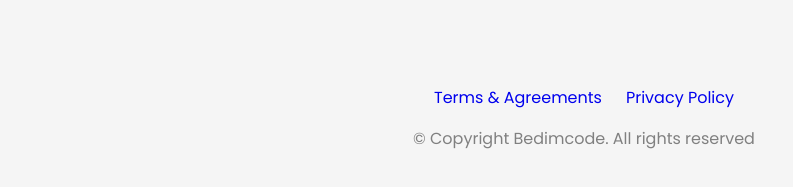
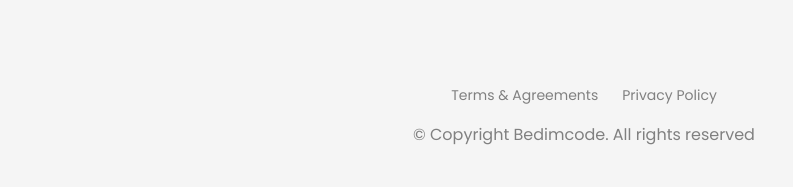
Before and after one commit to erickdc7/responsive-lamp-website, a plain HTML site: page index.html in a window 1280 px wide. Shown: the part 7680-7867 px from the top of the page, without its empty margins (0-793 px from the left). Drawn offline with nearby package versions, Linux system fonts and the light colour scheme.

Commit message:
footer__terms a styles added

```diff
--- a/assets/css/styles.css
+++ b/assets/css/styles.css
@@ -968,6 +968,11 @@ img {
   column-gap: 1.5rem;
 }
 
+.footer__terms a {
+  font-size: var(--small-font-size);
+  color: var(--text-color);
+}
+
 /*=============== SCROLL BAR ===============*/
 
 /*=============== SCROLL UP ===============*/
```
